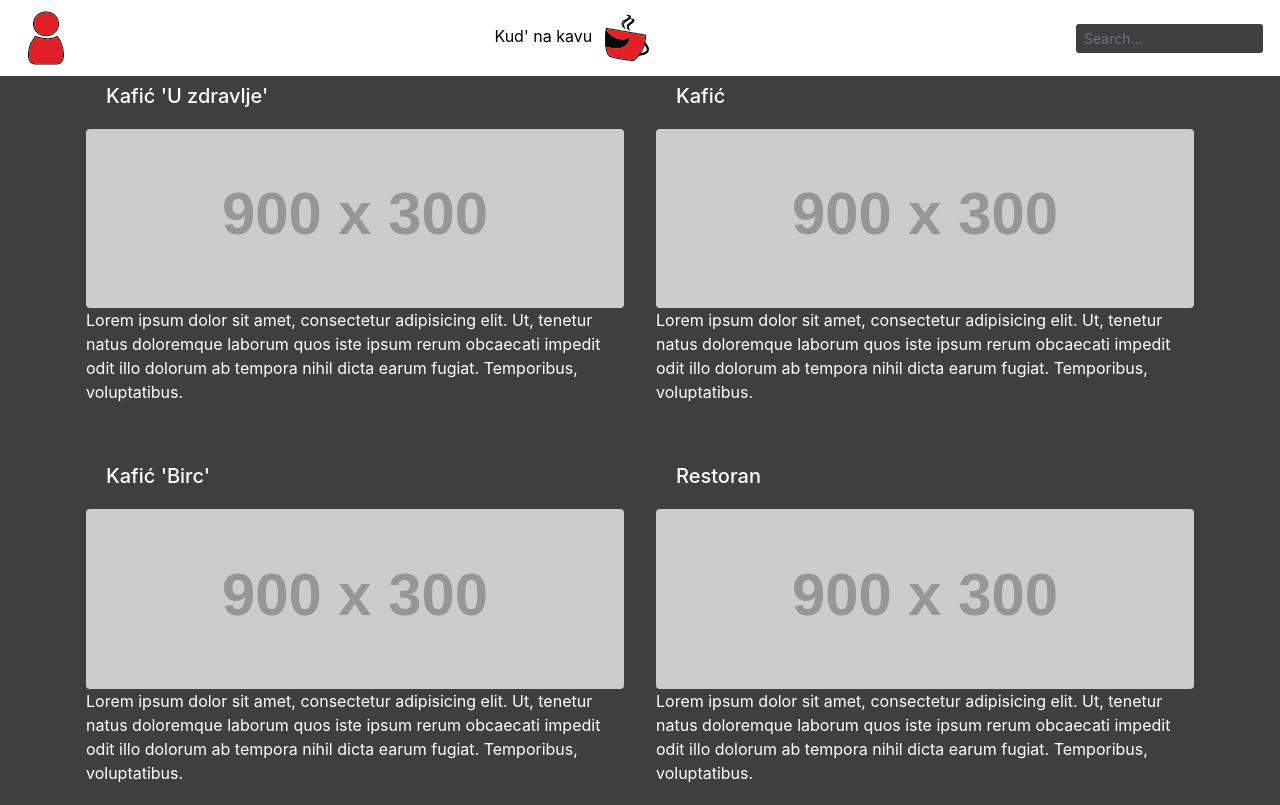
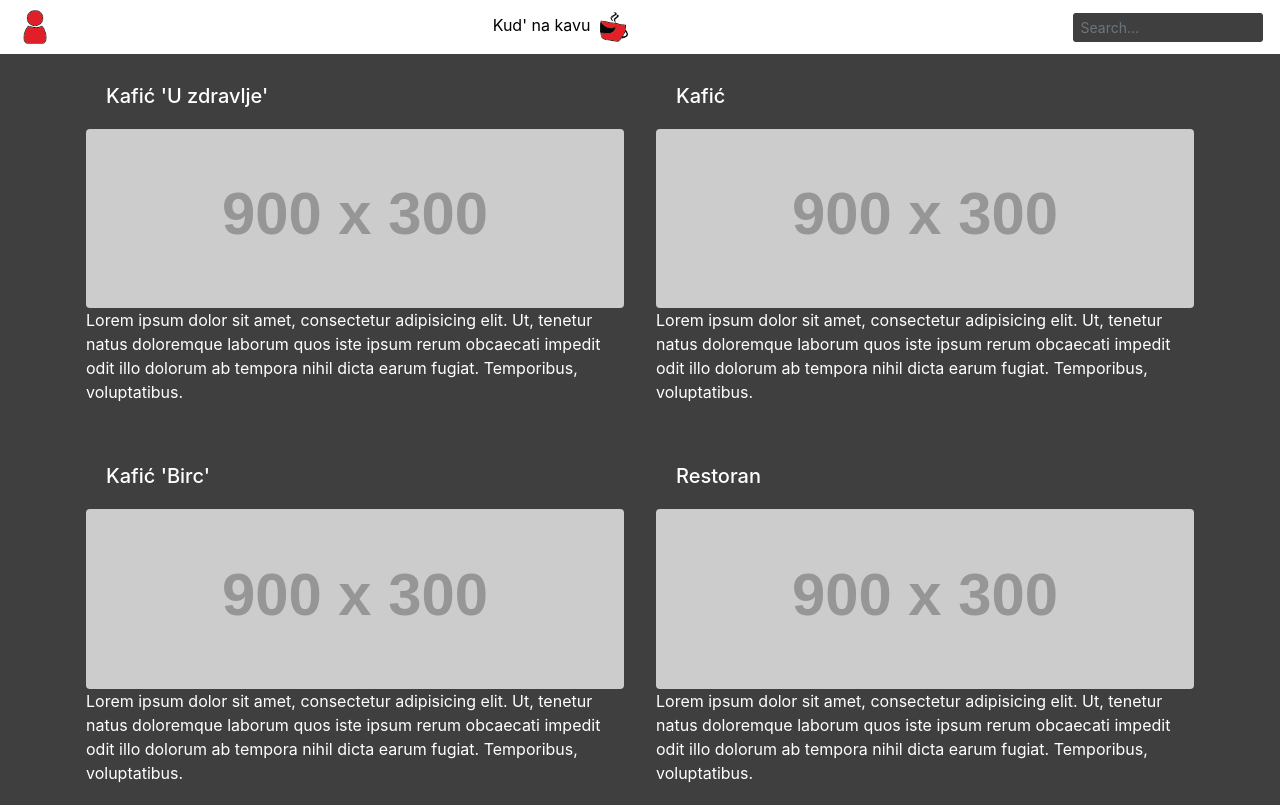
Before and after one commit to kristianmagas/kristianmagas.github.io, a plain HTML site: page index.html in a window 1280 px wide. Shown: the top 805 px of the page. Drawn offline with Linux system fonts and the light colour scheme; placeholder pictures from the web are drawn by us.

Commit message:
Add files via upload

```diff
--- a/index.html
+++ b/index.html
@@ -49,7 +49,7 @@
     <nav class="navbar navbar-expand-lg navbar-light bg-white fixed-top">
 		<div style="max-width: 60px; float: left;">
 			<div class="dropdown">
-			  <img src="covjeculjak.png" class= "dropdown-toggle" style="cursor: pointer;" id="dropdownMenuButton" data-toggle="dropdown" aria-haspopup="true" aria-expanded="false">
+			  <img src="covjeculjak.png" class= "dropdown-toggle" style="cursor: pointer; width: 38px; height: 38px;" id="dropdownMenuButton" data-toggle="dropdown" aria-haspopup="true" aria-expanded="false">
 
 			  <div id="mainDDMenu" class="dropdown-menu dropdown-menu-right" aria-labelledby="dropdownMenuButton">
 				<button class="dropdown-item" href="#">Prijava</button>
@@ -61,7 +61,7 @@
 		<div class="text-center" style="width: 100%; color: black;">
 			<div style="cursor: pointer;" onclick="mainProg.GoToPage('index');">
 			Kud' na kavu
-			<img src="kava.png"/>
+			<img src="kava.png" style="width: 38px; height: 38px;"/>
 			</div>
 		</div>
 
```
